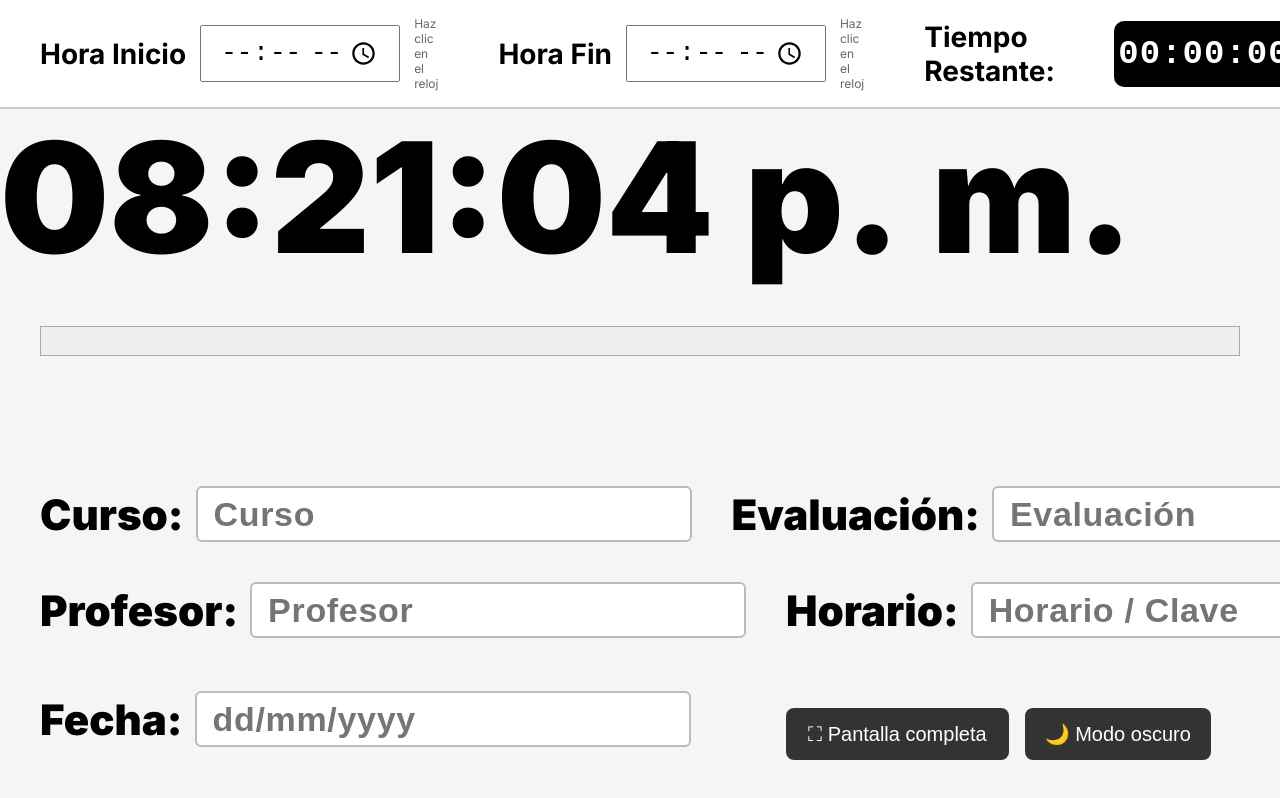
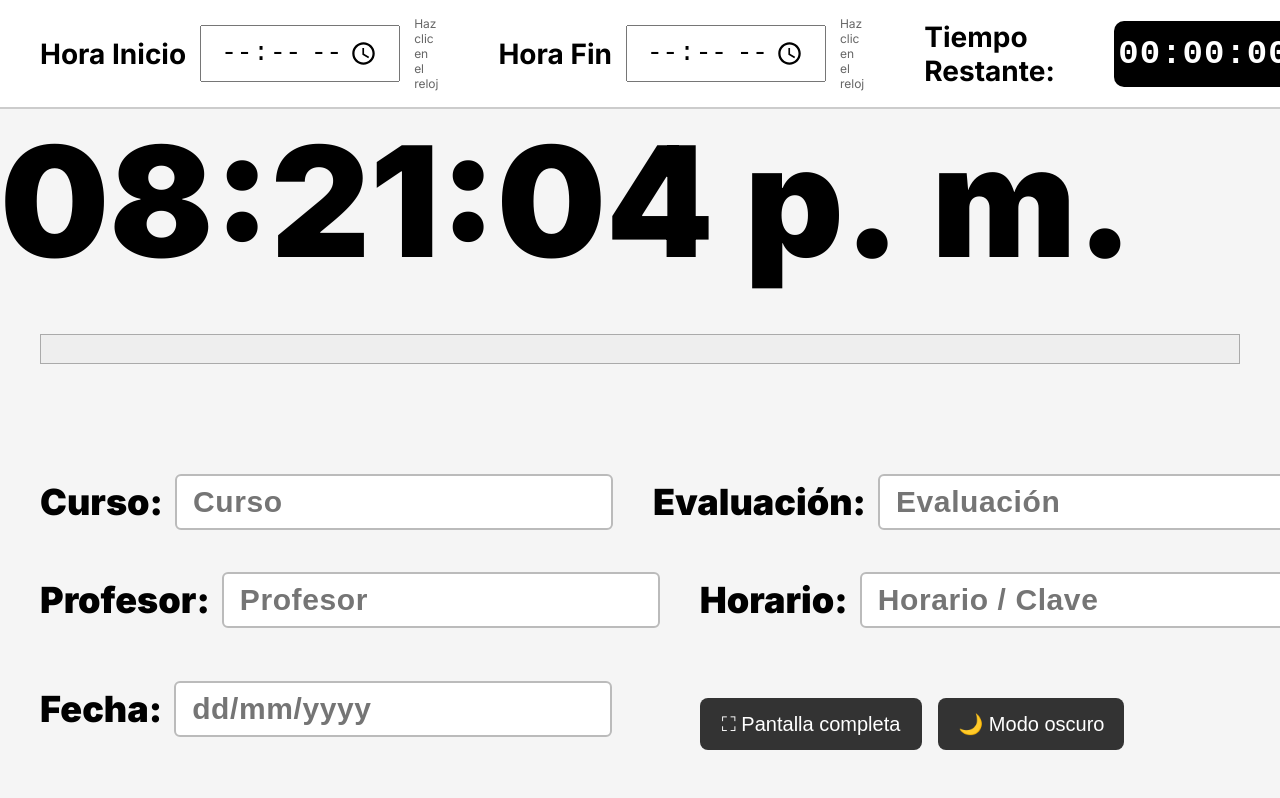
Before and after one commit to izimath123/timepucp, a plain HTML site: page index.html in a window 1280 px wide. Drawn offline with Linux system fonts and the light colour scheme.

Commit message:
Agregar cambios de ajuste

```diff
--- a/css/styles.css
+++ b/css/styles.css
@@ -180,12 +180,12 @@ main {
     width: 100%;
     margin-left: calc(50% - 50vw);
 
-    font-size: clamp(96px, 12vw, 160px); /* 🔑 reducido */
+    font-size: clamp(96px, 12vw, 170px); /* 🔑 reducido */
     font-weight: 900;
     line-height: 1;
 
     white-space: nowrap;
-    margin: 12px 0;  /* antes 20 */
+    margin: 16px 0;  /* antes 12 */
 }
 
 
@@ -220,15 +220,8 @@ main {
     margin: 0 auto 40px auto;
     border: 1px solid #aaa;
     background: #eee;
-    margin-bottom: 60px;
+    margin-bottom: 40px;
 }
-
-/*
-.barra-container {
-    height: 20px;
-    margin-bottom: 30px;
-}
-*/
 
 .barra-progreso {
     height: 100%;
@@ -245,10 +238,8 @@ main {
     padding: 0 40px 20px 40px;
     display: flex;
     flex-direction: column;
-    gap: 32px;
-
-    margin-top: 50px;
-    padding-bottom: 60px;
+    gap: 20px;
+    margin-top: 30px;
 }
 */
 
@@ -256,9 +247,12 @@ main {
     padding: 0 40px 20px 40px;
     display: flex;
     flex-direction: column;
-    gap: 20px;      /* antes 32 */
+    gap: 22px;         /* antes 32 */
+
     margin-top: 30px; /* antes 50 */
+    padding-bottom: 30px; /* antes 60 */
 }
+
 
 
 .fila {
@@ -302,29 +296,13 @@ main {
 }
 
 .campo label {
-    font-size: 42px;
+    font-size: 36px;   /* antes 42 */
     font-weight: 900;
 }
 
-/*
 .campo input {
-    height: 72px;
-    font-size: 38px;
-    font-weight: 800;
-
-    padding: 12px 18px;
-
-    font-family: 'Inter', Arial, Helvetica, sans-serif;
-    letter-spacing: 0.02em;
-
-    border: 2px solid #bbb;
-    border-radius: 6px;
-}
-*/
-
-.campo input {
-    height: clamp(56px, 6vh, 72px);
-    font-size: clamp(26px, 2.8vw, 34px);
+    height: clamp(56px, 6vh, 60px);
+    font-size: clamp(26px, 2.8vw, 30px);
     font-weight: 800;
     padding: 10px 16px;
     letter-spacing: 0.02em;
@@ -332,9 +310,6 @@ main {
     border: 2px solid #bbb;
     border-radius: 6px;
 }
-
-
-
 
 /* =========================
    FECHA
```
